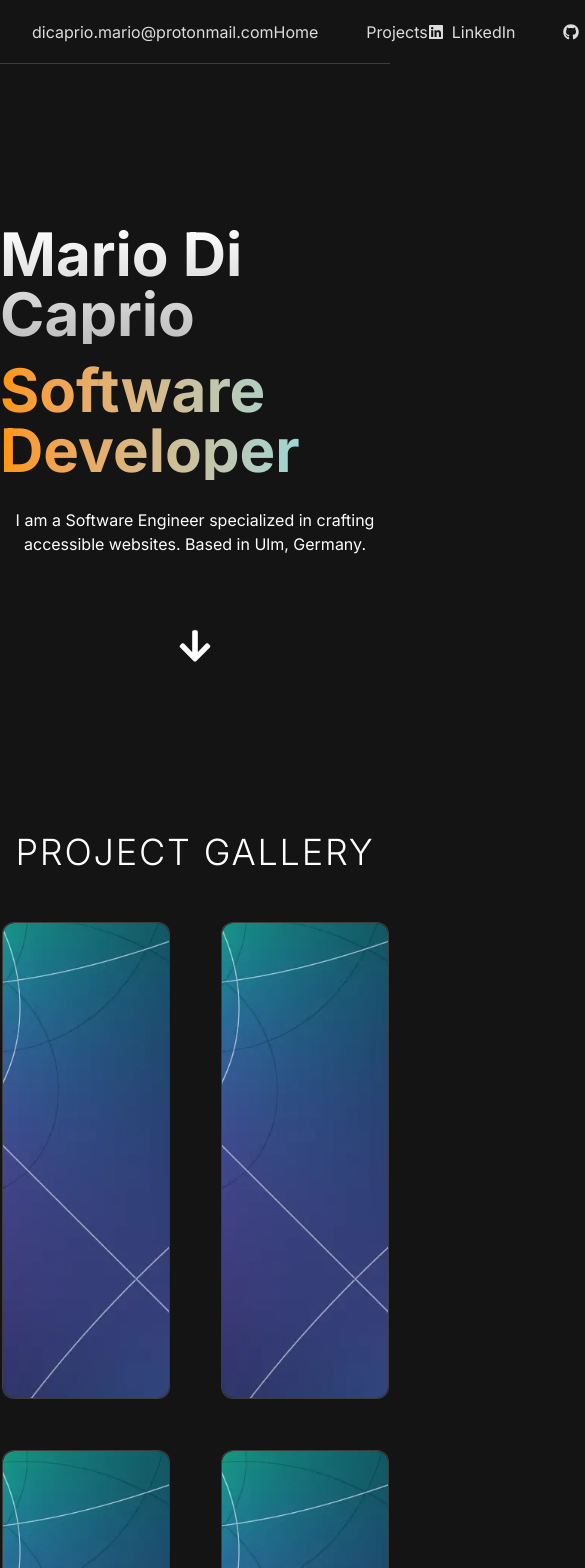
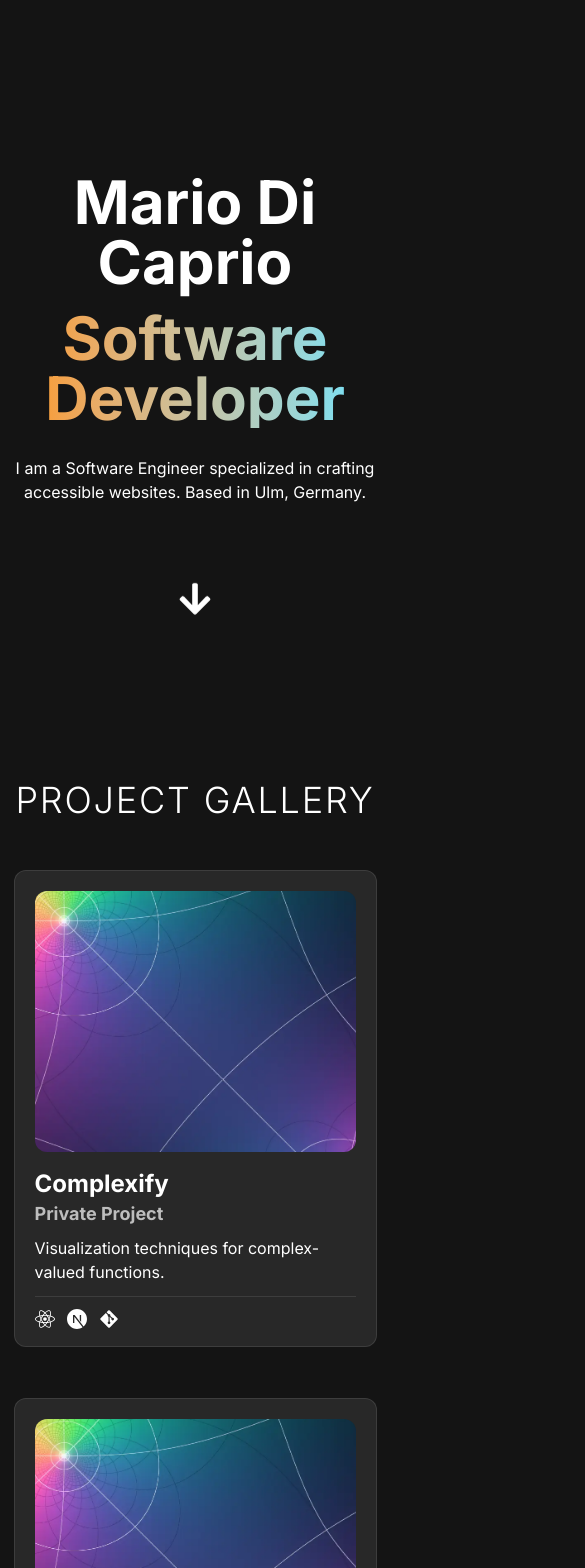
Before and after one commit to MarioDiCaprio/portfolio-v2, a Next.js app: page / in a window 390 px wide. Shown: the top 1568 px of the page, 585 px wide, since content can reach past the window. Built offline with nearby package versions, Linux system fonts and the light colour scheme.

Commit message:
Introduced responsiveness

```diff
--- a/src/app/globals.css
+++ b/src/app/globals.css
@@ -66,7 +66,7 @@
     }
 
     .title {
-        @apply text-4xl font-light uppercase tracking-wider
+        @apply text-4xl text-center font-light uppercase tracking-wider
     }
 }
 
--- a/src/app/layout.tsx
+++ b/src/app/layout.tsx
@@ -1,7 +1,8 @@
+import "./globals.css";
 import type { Metadata } from "next";
 import { Inter } from "next/font/google";
-import "./globals.css";
 import Navbar from "@/components/app/Navbar";
+import Footer from "@/components/app/Footer";
 
 
 const inter = Inter({
@@ -18,9 +19,10 @@ export default function RootLayout({ children }: Readonly<{ children: React.Reac
         <html lang="en">
             <body className={`${inter.className} antialiased bg-woodsmoke text-white`}>
                 <Navbar />
-                <main>
+                <main className="p-3">
                     {children}
                 </main>
+                <Footer />
             </body>
         </html>
     );
--- a/src/app/page.tsx
+++ b/src/app/page.tsx
@@ -1,9 +1,7 @@
-import Image from "next/image";
 import LandingPage from "@/components/app/LandingPage";
 import Projects from "@/components/app/Projects";
 import TechStack from "@/components/app/TechStack";
 import AboutMe from "@/components/app/AboutMe";
-import Footer from "@/components/app/Footer";
 
 
 export default function Home() {
@@ -13,7 +11,6 @@ export default function Home() {
             <Projects />
             <TechStack />
             <AboutMe />
-            <Footer />
         </>
     );
 }
--- a/src/components/app/AboutMe.tsx
+++ b/src/components/app/AboutMe.tsx
@@ -3,12 +3,12 @@ import Image from "next/image";
 
 
 const AboutMe: React.FC = () => (
-    <section className="relative w-full max-w-3xl mx-auto mt-30 mb-50 flex flex-col items-center gap-8">
+    <section className="relative w-full max-w-3xl mx-auto mt-30 mb-30 flex flex-col items-center gap-8">
         <h1 className="title mb-5">
             A Little About Myself
         </h1>
-        <div className="grid grid-cols-2">
-            <figure className="relative w-[300px] aspect-square m-auto rounded-full overflow-hidden">
+        <div className="grid grid-cols-1 lg:grid-cols-2">
+            <figure className="relative w-[200px] lg:w-[300px] aspect-square m-auto rounded-full overflow-hidden">
                 <Image
                     fill
                     src="/app/about/profile-pic.png"
@@ -16,7 +16,7 @@ const AboutMe: React.FC = () => (
                     className="object-cover"
                 />
             </figure>
-            <p className="m-auto text-2xl text-right leading-17">
+            <p className="m-auto text-2xl text-center lg:text-right leading-17">
                 I love playing chess, going to the gym, and exploring different
                 cultures around the world.
             </p>
--- a/src/components/app/Footer.tsx
+++ b/src/components/app/Footer.tsx
@@ -2,7 +2,7 @@ import React from "react";
 import Link from "next/link";
 
 const Footer: React.FC = () => (
-    <footer className="w-full min-h-16 py-6 px-8 flex justify-around items-center border-t border-black-900">
+    <footer className="w-full min-h-16 mt-15 py-6 px-8 flex flex-col lg:flex-row justify-around items-start lg:items-center gap-5 border-t border-black-900">
         <article className="flex flex-col">
             <span className="font-bold">
                 mariodicaprio.com
@@ -11,8 +11,8 @@ const Footer: React.FC = () => (
                 dicaprio.mario@protonmail.com
             </a>
         </article>
-        <article className="flex flex-col">
-            <Link href="/impressum">
+        <article className="flex flex-col justify-start">
+            <Link href="/impressum" className="link">
                 Impressum
             </Link>
         </article>
--- a/src/components/app/LandingPage.tsx
+++ b/src/components/app/LandingPage.tsx
@@ -5,13 +5,11 @@ import { FaArrowDown as ArrowDownIcon } from "react-icons/fa";
 const LandingPage: React.FC = () => {
     return (
         <section className="relative w-full pt-40 flex flex-col items-center">
-            <h1 className="
-                    mb-4 text-6xl font-bold text-transparent bg-clip-text
-                    bg-gradient-to-b from-white to-white-300">
+            <h1 className="mb-4 text-center text-6xl font-bold">
                 Mario Di Caprio
             </h1>
             <h2 className="
-                    mb-7 text-6xl font-bold text-transparent bg-clip-text
+                    mb-7 text-center text-6xl font-bold text-transparent bg-clip-text
                     bg-gradient-to-r from-[#ff9500] to-[#66E3FF]">
                 Software Developer
             </h2>
--- a/src/components/app/Navbar.tsx
+++ b/src/components/app/Navbar.tsx
@@ -6,7 +6,7 @@ import {IoDocument as ResumeIcon} from "react-icons/io5";
 
 
 const Navbar: React.FC = () => (
-    <nav aria-label="main navigation" className="w-full h-16 flex justify-between items-center py-4 px-8 border-b border-black-900">
+    <nav aria-label="main navigation" className="w-full h-16 hidden lg:flex justify-between items-center py-4 px-8 border-b border-black-900">
 
         <div role="navigation" aria-label="email">
             <a href="mailto:dicaprio.mario@protonmail.com" className="link">
--- a/src/components/app/Projects.tsx
+++ b/src/components/app/Projects.tsx
@@ -45,10 +45,14 @@ const Project: React.FC<ProjectProps> = (props) => {
         <article className="group relative h-[480px] p-[1.5px] overflow-hidden rounded-xl border-gradient cursor-pointer select-none">
 
             {/* container */}
-            <div className="h-full group-hover:p-5 overflow-hidden rounded-xl bg-woodsmoke-900/50 border border-white/10 duration-300">
+            <div className="
+                h-full p-5 overflow-hidden rounded-xl bg-woodsmoke-900/50 border border-white/10 duration-300
+                [@media(pointer:fine)]:p-0 [@media(pointer:fine)]:group-hover:p-5">
 
                 {/* image */}
-                <div ref={imgContainerRef} className="w-full h-full group-hover:h-[60%] mb-4 rounded-xl overflow-hidden duration-300">
+                <div ref={imgContainerRef} className="
+                    w-full h-[60%] mb-4 rounded-xl overflow-hidden duration-300
+                    [@media(pointer:fine)]:h-full [@media(pointer:fine)]:group-hover:h-[60%]">
                     <motion.figure className="h-full" style={{ translateY, height: '130%' }}>
                         <motion.img
                             src="/app/projects/complexify.webp"
@@ -59,7 +63,9 @@ const Project: React.FC<ProjectProps> = (props) => {
                 </div>
 
                 {/* project body */}
-                <motion.div className="h-[40%] opacity-0 group-hover:opacity-100 duration-600">
+                <motion.div className="
+                    h-[40%] opacity-100 duration-600
+                    [@media(pointer:fine)]:opacity-0 [@media(pointer:fine)]:group-hover:opacity-100">
 
                     {/* title */}
                     <h1 className="text-2xl font-bold">
@@ -83,7 +89,7 @@ const Project: React.FC<ProjectProps> = (props) => {
                     </p>
 
                     {/* divider */}
-                    <hr className="my-5 opacity-10"/>
+                    <hr className="my-3 lg:my-5 opacity-10"/>
 
                     {/* footer */}
                     <footer className="flex items-center gap-3 text-xl">
@@ -102,8 +108,8 @@ const Project: React.FC<ProjectProps> = (props) => {
 }
 
 const Projects: React.FC = () => (
-    <section className="relative w-full max-w-5xl mx-auto mt-40 grid grid-cols-2 gap-12">
-        <h1 className="col-span-2 text-center title">
+    <section className="relative w-full max-w-5xl mx-auto mt-40 grid grid-cols-1 lg:grid-cols-2 gap-12">
+        <h1 className="lg:col-span-2 text-center title">
             Project Gallery
         </h1>
         <Project
@@ -134,7 +140,7 @@ const Projects: React.FC = () => (
             technologies={['react', 'next', 'git']}
             link="/projects/complexify"
         />
-        <footer className="col-span-2 text-center text-xl text-white-200 hover:text-white duration-300">
+        <footer className="lg:col-span-2 text-center text-xl text-white-200 hover:text-white duration-300">
             <Link href="/projects" target="_blank" className="flex justify-center items-center gap-3">
                 <span aria-hidden>
                     <GalleryIcon />
--- a/src/components/app/TechStack.tsx
+++ b/src/components/app/TechStack.tsx
@@ -11,12 +11,11 @@ import { SiBlazor as BlazorIcon } from "react-icons/si";
 interface TechnologyProps {
     title: string;
     icon: React.ReactNode;
-    className?: string;
 }
 
 const Technology: React.FC<TechnologyProps> = (props) => {
     return (
-        <article className={`py-5 flex items-center gap-5 text-5xl text-white font-bold duration-300 ${props.className}`}>
+        <article className="py-5 flex items-center gap-5 text-5xl text-white font-bold">
             <span aria-hidden>
                 {props.icon}
             </span>
@@ -29,17 +28,17 @@ const Technology: React.FC<TechnologyProps> = (props) => {
 
 const TechStack: React.FC = () => {
     return (
-        <section className="w-full max-w-5xl mx-auto mt-40 grid grid-cols-3 gap-16">
-            <h1 className="col-span-3 text-center title">
+        <section className="w-full max-w-5xl mx-auto mt-40 grid grid-cols-1 lg:grid-cols-3 lg:gap-12">
+            <h1 className="lg:col-span-3 text-center title">
                 Technologies
             </h1>
-            <Technology title="Vue JS" icon={<VueIcon />} className="hover:text-[#3fb883]"/>
-            <Technology title="React JS" icon={<ReactIcon />} className="hover:text-[#00d8fe]"/>
+            <Technology title="Vue JS" icon={<VueIcon />} />
+            <Technology title="React JS" icon={<ReactIcon />} />
             <Technology title="Next JS" icon={<NextIcon />}/>
-            <Technology title="Tailwind" icon={<TailwindIcon />} className="hover:text-[#35bef8]"/>
-            <Technology title="Storybook" icon={<StorybookIcon />} className="hover:text-[#fe4685]"/>
-            <Technology title="Spring" icon={<SpringIcon />} className="hover:text-[#68bd45]"/>
-            <Technology title="Blazor" icon={<BlazorIcon />} className="hover:text-[#5c2d93]"/>
+            <Technology title="Tailwind" icon={<TailwindIcon />} />
+            <Technology title="Storybook" icon={<StorybookIcon />} />
+            <Technology title="Spring" icon={<SpringIcon />} />
+            <Technology title="Blazor" icon={<BlazorIcon />} />
         </section>
     );
 };
```
